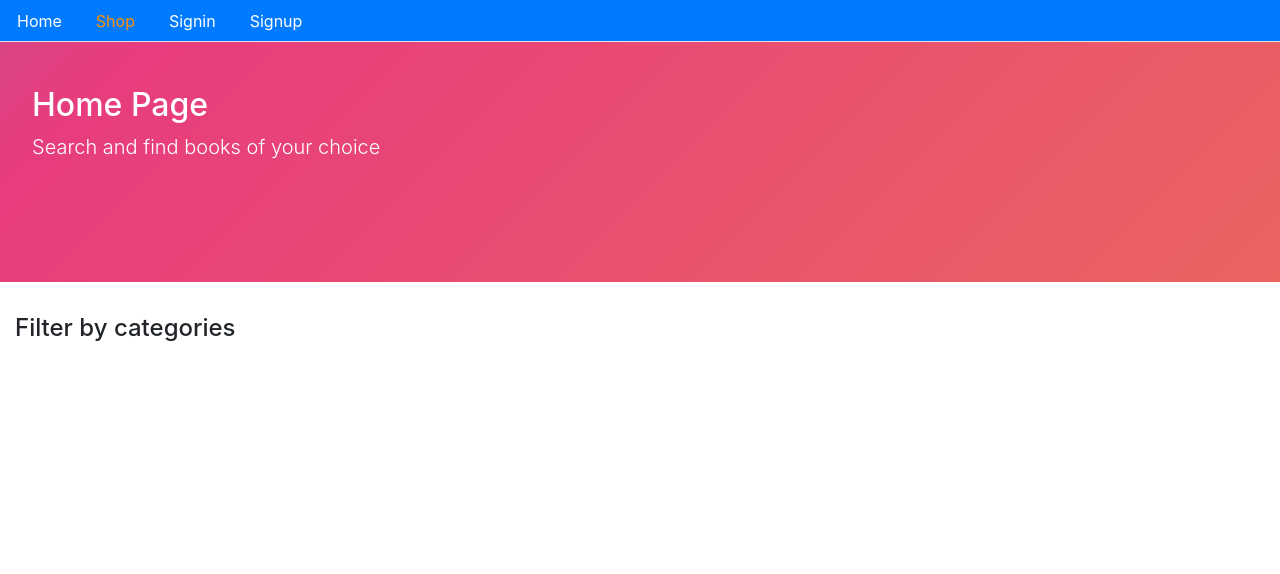
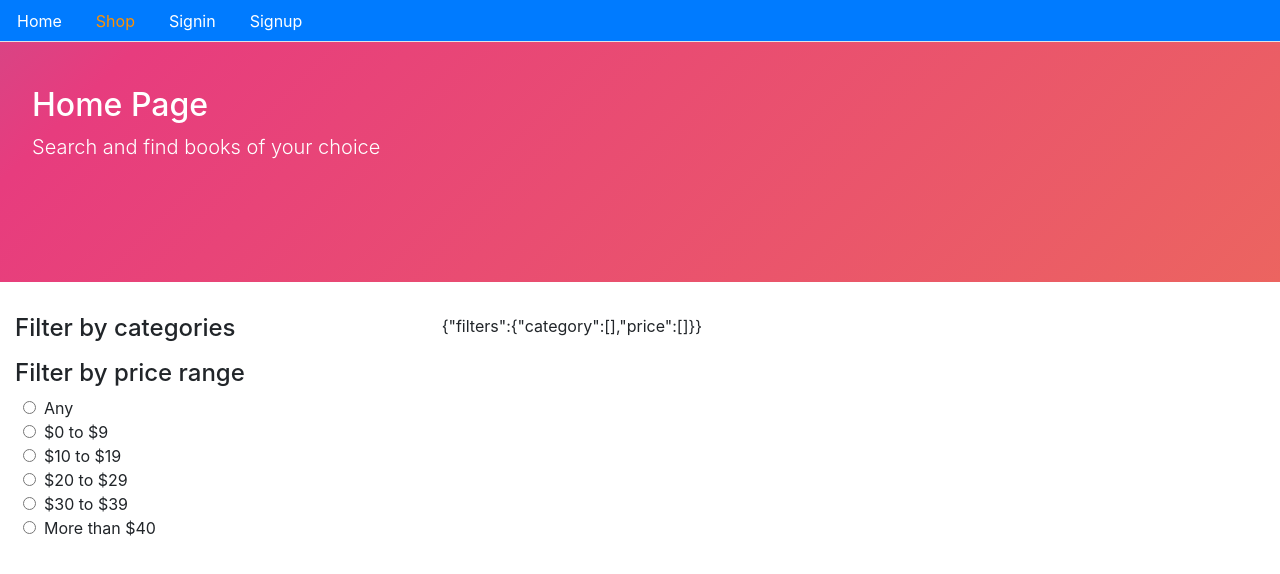
Before and after one commit to GadsDev/ecommerce-front, a React (Create React App) app: page /shop in a window 1280 px wide. Shown: the top 574 px of the page. Built offline with nearby package versions, Linux system fonts and the light colour scheme; no server answers.

Commit message:
Render Price Selected

```diff
--- /dev/null
+++ b/src/core/RadioBox.js
@@ -0,0 +1,17 @@
+import React, { useState, useEffect, Fragment } from 'react'
+
+const RadioBox = ({ prices, handleFilters }) => {
+    const [value, setValues] = useState(0)
+    const handleChange = event => {
+        handleFilters(event.target.value)
+        setValues(event.target.value)
+    }
+    return prices.map((p, i) => (
+        <div key={i} className="list-unstyled">
+            <input onChange={handleChange} value={`${p._id}`} type="radio" className="mr-2 ml-2" />
+            <label className="form-check-label">{p.name}</label>
+        </div>
+    ))
+}
+
+export default RadioBox
--- a/src/core/Shop.js
+++ b/src/core/Shop.js
@@ -3,6 +3,8 @@ import Layout from "./Layout";
 import Card from "./Card";
 import { getCategories } from "./apiCore";
 import Checkbox from "./Checkbox";
+import RadioBox from "./RadioBox";
+import { prices } from "./fixedPrices";
 
 const Shop = () => {
   const [myFilters, setMyFilters] = useState({
@@ -46,14 +48,22 @@ const Shop = () => {
       <div className="row">
         <div className="col-4">
           <h4>Filter by categories</h4>
-
           <ul>
             <Checkbox
               categories={categories}
               handleFilters={(filters) => handleFilters(filters, "category")}
             />
           </ul>
+
+          <h4>Filter by price range</h4>
+          <div>
+            <RadioBox
+              prices={prices}
+              handleFilters={(filters) => handleFilters(filters, "price")}
+            />
+          </div>
         </div>
+        <div className="col-8">{JSON.stringify(myFilters)}</div>
       </div>
     </Layout>
   );
--- /dev/null
+++ b/src/core/fixedPrices.js
@@ -0,0 +1,32 @@
+export const prices = [
+    {
+        _id: 0,
+        name: "Any",
+        array: []
+    },
+    {
+        _id: 1,
+        name: "$0 to $9",
+        array: [0, 9]
+    },
+    {
+        _id: 2,
+        name: "$10 to $19",
+        array: [10, 19]
+    },
+    {
+        _id: 3,
+        name: "$20 to $29",
+        array: [20, 29]
+    },
+    {
+        _id: 4,
+        name: "$30 to $39",
+        array: [30, 39]
+    },
+    {
+        _id: 5,
+        name: "More than $40",
+        array: [30, 99]
+    },
+]
```
